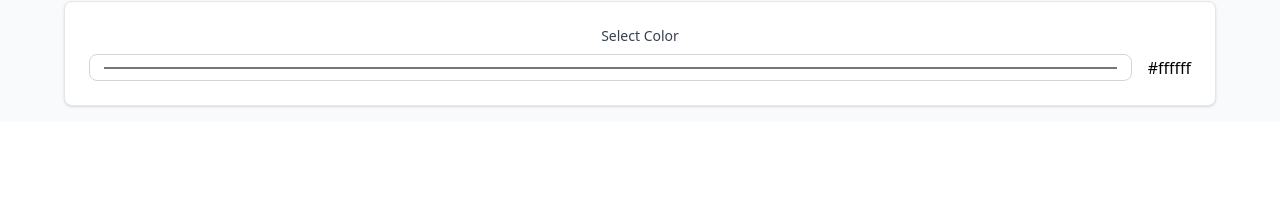
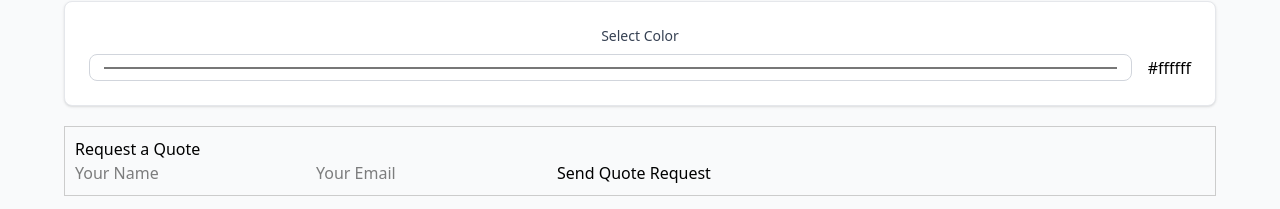
Before and after one commit to AJFrio/Wholesale-Builder, a React (Vite) app: page / in a window 1280 px wide. Shown: the part 1065-1274 px from the top of the page. Before the commit the page ends 1187 px from the top, so only its background shows below. Built offline with nearby package versions, Linux system fonts and the light colour scheme.

Commit message:
AI Dev: Update src/App.jsx

```diff
--- a/src/App.jsx
+++ b/src/App.jsx
@@ -1,62 +1,66 @@
-import { useState, useEffect } from 'react'
-import { COUNTRY_DATA, RACK_PRICING } from './data/countryData'
-import { SKU_PRICING, RACK_COMPOSITION, generateSKU } from './data/skuData'
-import { LAYOUT_CLASSES, TEXT_CLASSES } from './styles/classes'
-import CountrySelector from './components/CountrySelector'
-import RackConfiguration from './components/RackConfiguration'
-import AttachmentsSection from './components/AttachmentsSection'
-import OrderSummary from './components/OrderSummary'
-import ColorSelector from './components/ColorSelector'
+import { useState, useEffect } from 'react';
+import { COUNTRY_DATA, RACK_PRICING } from './data/countryData';
+import { SKU_PRICING, RACK_COMPOSITION, generateSKU } from './data/skuData';
+import { LAYOUT_CLASSES, TEXT_CLASSES } from './styles/classes';
+import CountrySelector from './components/CountrySelector';
+import RackConfiguration from './components/RackConfiguration';
+import AttachmentsSection from './components/AttachmentsSection';
+import OrderSummary from './components/OrderSummary';
+import ColorSelector from './components/ColorSelector';
 
 function App() {
-  const [selectedCountry, setSelectedCountry] = useState('')
-  const [rackQuantity, setRackQuantity] = useState(1)
-  const [postType, setPostType] = useState('both') // '4_post', '6_post', 'both'
-  const [height, setHeight] = useState('both') // '80', '93', 'both'
-  const [color, setColor] = useState('both') // 'black', 'red', 'both'
-  const [attachments, setAttachments] = useState({})
-  const [rackBreakdown, setRackBreakdown] = useState([])
-  const [viewMode, setViewMode] = useState('rack') // 'rack' or 'itemized'
+  const [selectedCountry, setSelectedCountry] = useState('');
+  const [rackQuantity, setRackQuantity] = useState(1);
+  const [postType, setPostType] = useState('both'); // '4_post', '6_post', 'both'
+  const [height, setHeight] = useState('both'); // '80', '93', 'both'
+  const [color, setColor] = useState('both'); // 'black', 'red', 'both'
+  const [attachments, setAttachments] = useState({});
+  const [rackBreakdown, setRackBreakdown] = useState([]);
+  const [viewMode, setViewMode] = useState('rack'); // 'rack' or 'itemized'
+
+  // New states for quote request
+  const [quoteName, setQuoteName] = useState('');
+  const [quoteEmail, setQuoteEmail] = useState('');
 
   // Calculate rack distribution based on country preferences
   useEffect(() => {
     if (!selectedCountry || !COUNTRY_DATA[selectedCountry]) {
-      setRackBreakdown([])
-      return
+      setRackBreakdown([]);
+      return;
     }
 
-    const countryData = COUNTRY_DATA[selectedCountry]
-    const breakdown = []
+    const countryData = COUNTRY_DATA[selectedCountry];
+    const breakdown = [];
 
     // Determine post types to include
-    const postTypes = postType === 'both' ? ['4_post', '6_post'] : [postType]
+    const postTypes = postType === 'both' ? ['4_post', '6_post'] : [postType];
 
     // Determine heights to include
-    const heights = height === 'both' ? ['80', '93'] : [height]
+    const heights = height === 'both' ? ['80', '93'] : [height];
 
     // Determine colors to include
-    const colors = color === 'both' ? ['black', 'red'] : [color]
+    const colors = color === 'both' ? ['black', 'red'] : [color];
 
     // Calculate distribution with fractional values first
-    const fractionalBreakdown = []
+    const fractionalBreakdown = [];
     postTypes.forEach(post => {
       heights.forEach(h => {
         colors.forEach(c => {
-          let quantity = rackQuantity
+          let quantity = rackQuantity;
 
           // Apply post distribution if both types selected
           if (postType === 'both') {
-            quantity = quantity * countryData.POST_DIST[post]
+            quantity = quantity * countryData.POST_DIST[post];
           }
 
           // Apply height distribution if both heights selected
           if (height === 'both') {
-            quantity = quantity * countryData.HEIGHT_DIST[h]
+            quantity = quantity * countryData.HEIGHT_DIST[h];
           }
 
           // Apply color distribution if both colors selected
           if (color === 'both') {
-            quantity = quantity * countryData.COLOR_DIST[c]
+            quantity = quantity * countryData.COLOR_DIST[c];
           }
 
           fractionalBreakdown.push({
@@ -65,52 +69,52 @@ function App() {
             color: c,
             fractionalQuantity: quantity,
             quantity: 0 // Will be set later
-          })
-        })
-      })
-    })
+          });
+        });
+      });
+    });
 
     // Smart rounding: ensure we don't lose racks due to rounding
-    let totalAllocated = 0
+    let totalAllocated = 0;
 
     // First pass: round all quantities
     fractionalBreakdown.forEach(item => {
-      item.quantity = Math.round(item.fractionalQuantity)
-      totalAllocated += item.quantity
-    })
+      item.quantity = Math.round(item.fractionalQuantity);
+      totalAllocated += item.quantity;
+    });
 
     // If no racks were allocated but we should have some, allocate to the largest fractional value
     if (totalAllocated === 0 && rackQuantity > 0) {
       const largestFractional = fractionalBreakdown.reduce((max, item) =>
-        item.fractionalQuantity > max.fractionalQuantity ? item : max, fractionalBreakdown[0])
-      largestFractional.quantity = 1
-      totalAllocated = 1
+        item.fractionalQuantity > max.fractionalQuantity ? item : max, fractionalBreakdown[0]);
+      largestFractional.quantity = 1;
+      totalAllocated = 1;
     }
 
     // Adjust to match exact total if needed
-    const difference = rackQuantity - totalAllocated
+    const difference = rackQuantity - totalAllocated;
     if (difference !== 0 && fractionalBreakdown.length > 0) {
       if (difference > 0) {
         // Need to add racks - add to items with largest fractional remainders
         const sortedByRemainder = fractionalBreakdown
           .filter(item => item.quantity >= 0)
-          .sort((a, b) => (b.fractionalQuantity - b.quantity) - (a.fractionalQuantity - a.quantity))
+          .sort((a, b) => (b.fractionalQuantity - b.quantity) - (a.fractionalQuantity - a.quantity));
 
         for (let i = 0; i < difference && i < sortedByRemainder.length; i++) {
-          sortedByRemainder[i].quantity += 1
+          sortedByRemainder[i].quantity += 1;
         }
       } else {
         // Need to remove racks - remove from largest quantities first
         const sortedByQuantity = fractionalBreakdown
           .filter(item => item.quantity > 0)
-          .sort((a, b) => b.quantity - a.quantity)
+          .sort((a, b) => b.quantity - a.quantity);
 
-        let toRemove = Math.abs(difference)
+        let toRemove = Math.abs(difference);
         for (const item of sortedByQuantity) {
-          if (toRemove <= 0) break
-          const canRemove = Math.min(item.quantity, toRemove)
-          item.quantity -= canRemove
-          toRemove -= canRemove
+          if (toRemove <= 0) break;
+          const canRemove = Math.min(item.quantity, toRemove);
+          item.quantity -= canRemove;
+          toRemove -= canRemove;
         }
       }
     }
@@ -125,19 +129,53 @@ function App() {
           quantity: item.quantity,
           unitPrice: RACK_PRICING[item.postType][item.height][item.color],
           totalPrice: item.quantity * RACK_PRICING[item.postType][item.height][item.color]
-        })
+        });
       }
-    })
+    });
 
-    setRackBreakdown(breakdown)
-  }, [selectedCountry, rackQuantity, postType, height, color])
+    setRackBreakdown(breakdown);
+  }, [selectedCountry, rackQuantity, postType, height, color]);
 
   const handleAttachmentChange = (attachmentId, quantity) => {
     setAttachments(prev => ({
       ...prev,
       [attachmentId]: parseInt(quantity) || 0
-    }))
-  }
+    }));
+  };
+
+  // Function to handle quote request submission
+  const handleQuoteSubmit = async () => {
+    const quoteDetails = {
+      selectedCountry,
+      rackQuantity,
+      postType,
+      height,
+      color,
+      attachments,
+      rackBreakdown,
+      viewMode
+    };
+
+    try {
+      const response = await fetch('/backend/serverless', {
+        method: 'POST',
+        headers: {
+          'Content-Type': 'application/json'
+        },
+        body: JSON.stringify({
+          name: quoteName,
+          email: quoteEmail,
+          quoteDetails
+        })
+      });
+
+      const data = await response.json();
+      alert(data.message);
+    } catch (error) {
+      console.error('Error sending quote request:', error);
+      alert('Failed to send quote request.');
+    }
+  };
 
   return (
     <div className={LAYOUT_CLASSES.page}>
@@ -183,9 +221,29 @@ function App() {
 
         {/* Color Selector Component at the bottom */}
         <ColorSelector />
+
+        {/* Quote Request Section */}
+        <div style={{ marginTop: '20px', padding: '10px', border: '1px solid #ccc' }}>
+          <h2>Request a Quote</h2>
+          <input
+            type="text"
+            placeholder="Your Name"
+            value={quoteName}
+            onChange={(e) => setQuoteName(e.target.value)}
+            style={{ marginRight: '10px' }}
+          />
+          <input
+            type="email"
+            placeholder="Your Email"
+            value={quoteEmail}
+            onChange={(e) => setQuoteEmail(e.target.value)}
+            style={{ marginRight: '10px' }}
+          />
+          <button onClick={handleQuoteSubmit}>Send Quote Request</button>
+        </div>
       </div>
     </div>
-  )
+  );
 }
 
-export default App
+export default App;
```
